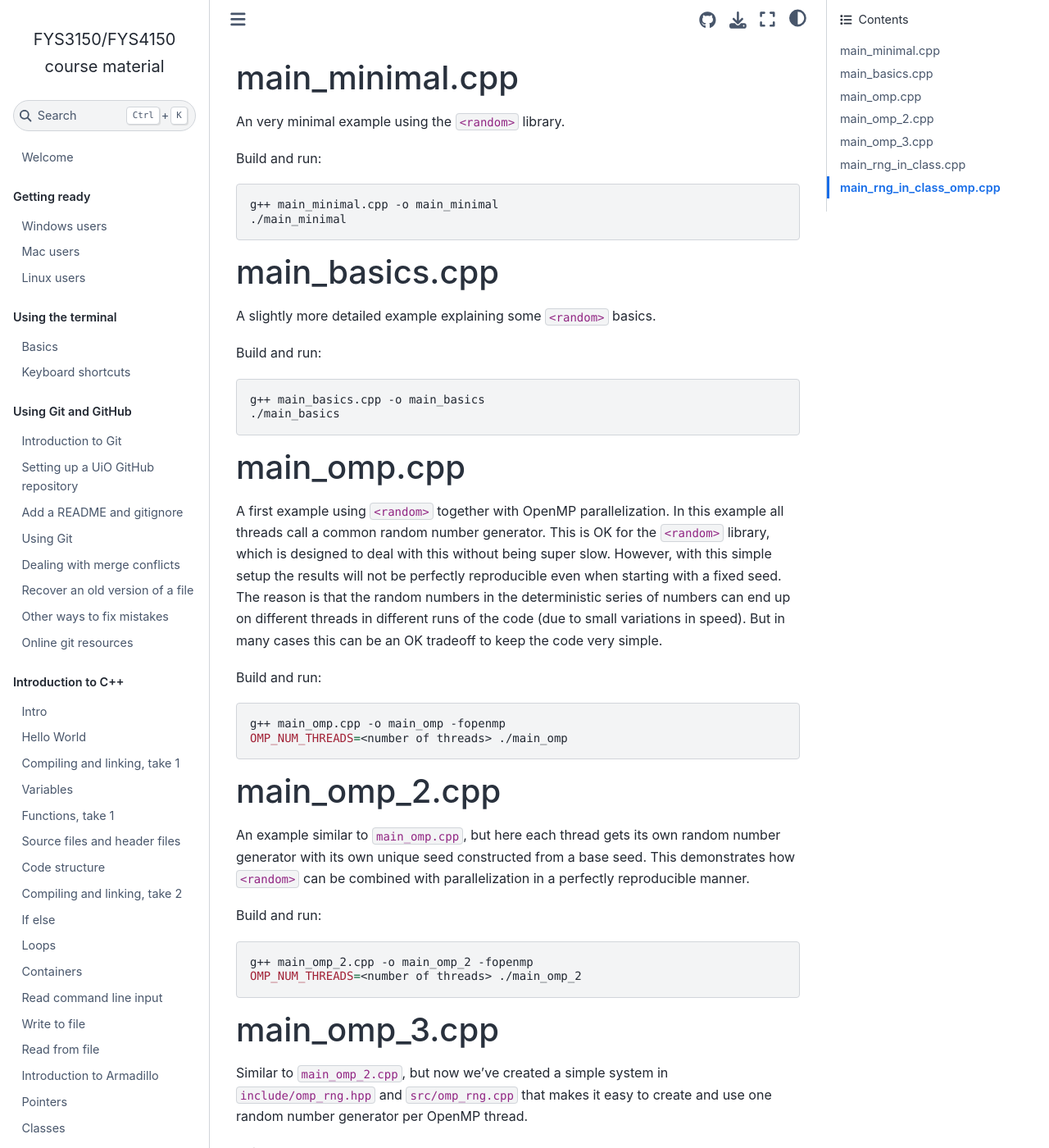
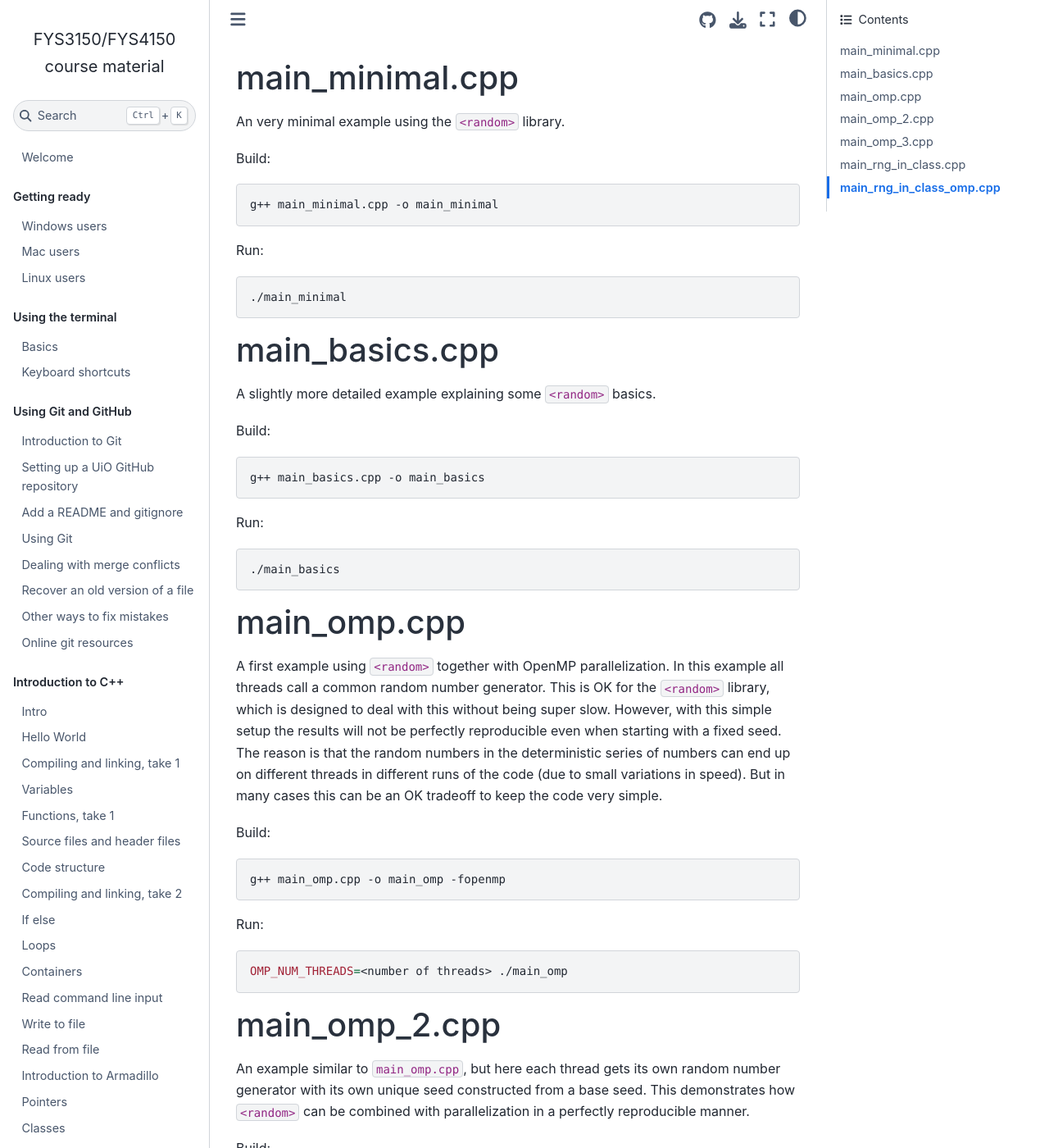
Before and after one commit to anderkve/FYS3150, a Jupyter Book: the page built from code_examples/random_number_generation/README.md, in a window 1280 px wide and 1400 px high. Shown: the whole window at 82% size. Built offline with Jupyter Book 1.0.4 settings and Sphinx 7.4.7 and the Sphinx Book theme 1.1.4, drawn with Linux system fonts in a browser that asks for light colours; some of the changed text lies outside the part shown.

Commit message:
Updated README for RNG code examples

````diff
--- a/code_examples/random_number_generation/README.md
+++ b/code_examples/random_number_generation/README.md
@@ -2,9 +2,12 @@
 
 An very minimal example using the `<random>` library.
 
-Build and run:
+Build:
 ```sh
 g++ main_minimal.cpp -o main_minimal
+```
+Run:
+```sh
 ./main_minimal
 ```
 
@@ -13,9 +16,12 @@ g++ main_minimal.cpp -o main_minimal
 
 A slightly more detailed example explaining some `<random>` basics.
 
-Build and run:
+Build:
 ```sh
 g++ main_basics.cpp -o main_basics
+```
+Run:
+```sh
 ./main_basics
 ```
 
@@ -32,9 +38,12 @@ of numbers can end up on different threads in different runs of the code
 (due to small variations in speed). But in many cases this can be an OK tradeoff
 to keep the code very simple.
 
-Build and run:
+Build:
 ```sh
 g++ main_omp.cpp -o main_omp -fopenmp
+```
+Run:
+```sh
 OMP_NUM_THREADS=<number of threads> ./main_omp
 ```
 
@@ -46,9 +55,12 @@ own random number generator with its own unique seed constructed
 from a base seed. This demonstrates how `<random>` can be combined
 with parallelization in a perfectly reproducible manner.
 
-Build and run:
+Build:
 ```sh
 g++ main_omp_2.cpp -o main_omp_2 -fopenmp
+```
+Run:
+```sh
 OMP_NUM_THREADS=<number of threads> ./main_omp_2
 ```
 
@@ -59,9 +71,12 @@ Similar to `main_omp_2.cpp`, but now we've created a simple system in
 `include/omp_rng.hpp` and `src/omp_rng.cpp` that makes it easy to
 create and use one random number generator per OpenMP thread.
 
-Build and run:
+Build:
 ```sh
 g++ main_omp_3.cpp src/omp_rng.cpp -I include -o main_omp_3 -fopenmp
+```
+Run:
+```sh
 OMP_NUM_THREADS=<number of threads> ./main_omp_3
 ```
 
@@ -71,9 +86,12 @@ OMP_NUM_THREADS=<number of threads> ./main_omp_3
 An example of how a `<random>` generator can live inside a class,
 in this case a `RandomWalker` example class.
 
-Build and run:
+Build:
 ```sh
 g++ main_rng_in_class.cpp -o main_rng_in_class
+```
+Run:
+```sh
 ./main_rng_in_class
 ```
 
@@ -84,8 +102,11 @@ Similar to `main_rng_in_class.cpp`, but now also including OpenMP parallelizatio
 Each thread gets its own `RandomWalker`, and the `<random>` generater in each
 `RandomWalker` instance is seeded with a seed unique to the thread.
 
-Build and run:
+Build:
 ```sh
 g++ main_rng_in_class_omp.cpp -o main_rng_in_class_omp -fopenmp
+```
+Run:
+```sh
 OMP_NUM_THREADS=<number of threads> ./main_rng_in_class_omp
 ```
````
